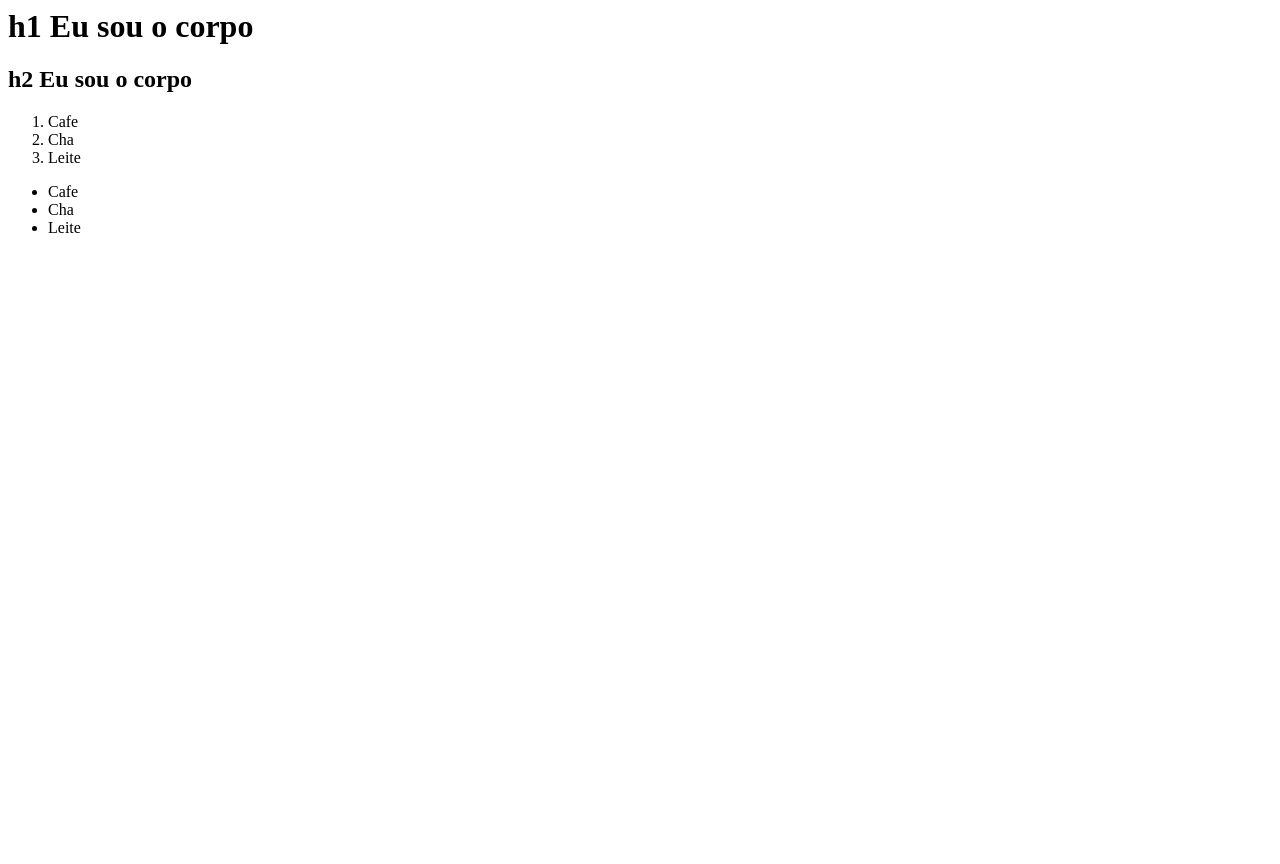
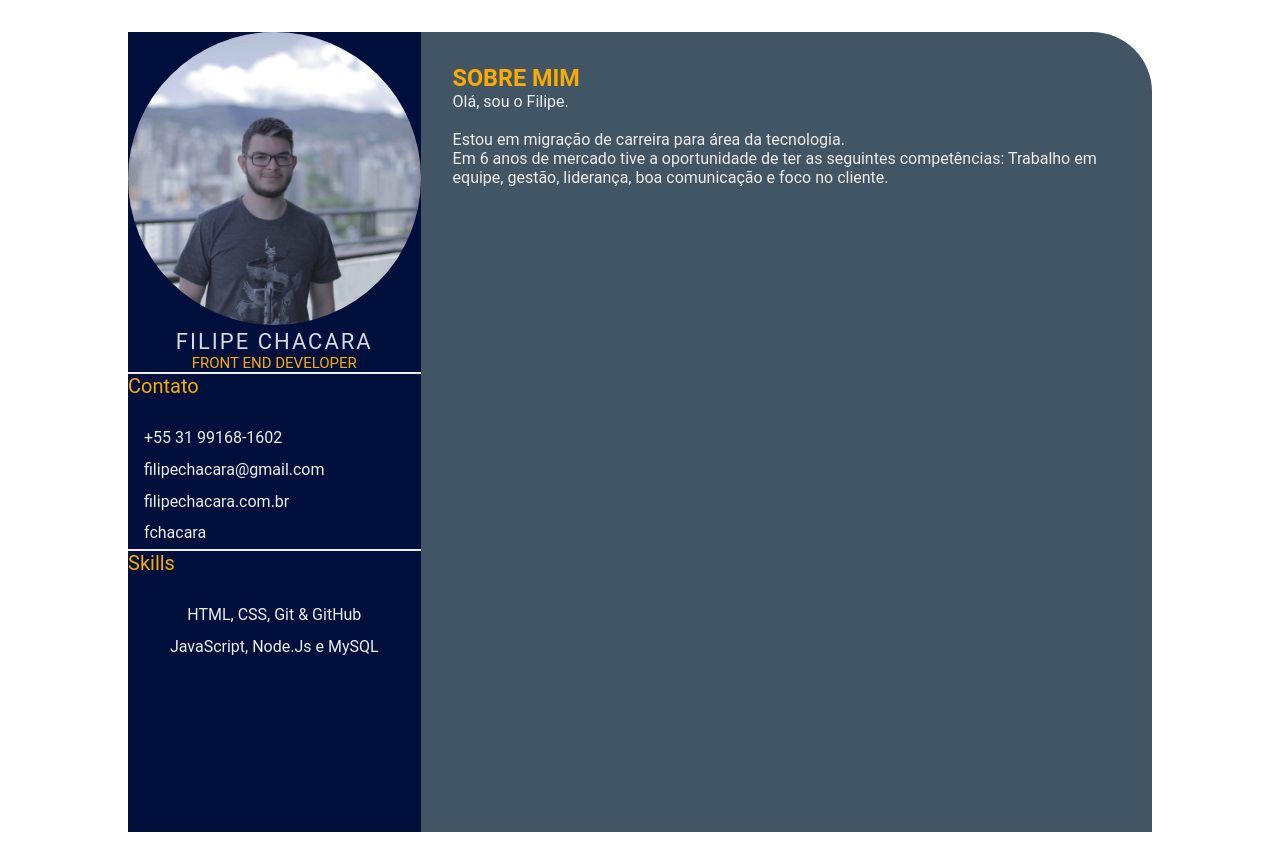
Before and after one commit to fchacara/fchacaraEBACJornada.git.io, a plain HTML site: page index.html in a window 1280 px wide. Before the commit the page ends 800 px from the top, so only its background shows below. Drawn offline with Linux system fonts and the light colour scheme.

Commit message:
feature: add style.css (#2)

```diff
--- a/index.html
+++ b/index.html
@@ -1,21 +1,56 @@
-<html>
-    <head>
-        <title>
-            Olá, eu sou a cabeça
-        </title>
-    </head>
-    <body>
-        <h1>h1 Eu sou o corpo</h1>
-        <h2>h2 Eu sou o corpo</h2>
-    </body>
-    <ol>
-        <li>Cafe</li>
-        <li>Cha</li>
-        <li>Leite</li>
-    </ol>
-    <ul>
-        <li>Cafe</li>
-        <li>Cha</li>
-        <li>Leite</li>
-    </ul>
+<!DOCTYPE html>
+<html lang="en">
+<head>
+    <meta charset="UTF-8">
+    <meta http-equiv="X-UA-Compatible" content="IE=edge">
+    <meta name="viewport" content="width=device-width, initial-scale=1.0">
+    <title>Filipe Chacara CV</title>
+    <link rel="stylesheet" href="style.css">
+</head>
+<body>
+    <main class="resume-contents">
+        <section class="left-section">
+            <section class="left-section-content">
+                <div class="profile">
+                    <img class="profile-image" src="img/profile-image.jpg" alt="Profile image">
+                    <p class="name">Filipe Chacara</p>
+                    <p class="profession"> Front End Developer</p>
+                </div>
+                <div class="contact-info">
+                    <p class="left-title"> Contato </p>
+                    <ul>
+                        <li><i class="fa fa-phone"></i>+55 31 99168-1602</li>
+                        <li><i class="fa fa-envelope"></i>filipechacara@gmail.com</li>
+                        <li><i class="fa fa-globe"></i>filipechacara.com.br</li>
+                        <li><i class="fa fa-git"></i>fchacara</li>
+                    </ul>
+                </div>
+                <div class="skills">
+                    <p class="left-title">Skills</p>
+                    <ul>
+                        <li><p>HTML, CSS, Git & GitHub</p></li>
+                        <li><p>JavaScript, Node.Js e MySQL</p></li>
+                    </ul>
+                </div>
+            </section>
+            </section>
+            <section class="right-section">
+                <div class="right-section-contents">
+                    <section class="about gap">
+                        <div class="right-title"> <h1> Sobre Mim </h1> </div>
+                        <p class="about-me-contents">
+                            Olá, sou o Filipe.<br>
+                            <br> Estou em migração de carreira para área da tecnologia.
+                            <br> Em 6 anos de mercado tive a oportunidade de ter as seguintes competências:
+                            Trabalho em equipe, gestão, liderança, boa comunicação e foco no cliente.<br>
+                        </p>
+                    </section>
+                    <section class="Experience">
+
+                    </section>
+                </div>
+            </section>
+
+    </main>
+</body>
 </html>
--- /dev/null
+++ b/style.css
@@ -0,0 +1,116 @@
+* {
+    margin: 0;
+    padding: 0;
+    box-sizing: border-box;
+    list-style: none;
+    font-family: 'Roboto', sans-serif;
+}
+.name {
+    text-align: center;
+
+
+}
+
+.resume-contents {
+    min-height: 100vh;
+    width: 80%;
+    margin: 2rem auto;
+    display: grid;
+    grid-template-columns: repeat(7, 1fr);
+}
+
+.left-section {
+    grid-column: span 2;
+    height: 100%;
+    background-color: #000f3b;
+}
+
+.right-section {
+    grid-column: span 5;
+    height: 100%;
+    background-color: #425564;
+    border-radius: 0px 60px 0px 0px;
+}
+
+.left-section-contents{
+    padding: 2rem 2rem;
+}
+
+.profile {
+    width: 100%;
+    border-bottom: 2px solid #eeeeee;
+}
+
+.profile .profile-image {
+    width: 100%;
+    border-radius: 60%;
+}
+
+.name {
+    color: #D6DBDF;
+    font-size: 22px;
+    letter-spacing: 2px;
+    text-transform: uppercase;
+}
+
+.profession {
+    color: #faab00;
+    font-size: 15px;
+    text-transform: uppercase;
+    text-align: center;
+}
+
+/* .contact-info { border-bottom: 2px solid #1B2631; } */
+.left-title {
+    color: #faab00;
+    font-size: 20px;
+}
+.contact-info {
+    border-bottom: 2px solid #eeeeee;
+}
+.contact-info ul {
+    padding-top: 1.5rem;
+}
+
+.contact-info ul li,
+.references ul li {
+    padding: .4rem 0;
+    color: #eeeeee;
+
+}
+
+.contact-info ul li i,
+.references ul li i {
+    padding-right: 1rem;
+    font-size: 14px;
+    color: #eeeeee;
+
+}
+
+.skills ul {
+    padding-top: 1.5rem;
+
+}
+.skills ul li p {
+    padding: .4rem 0;
+    color: #eeeeee;
+    text-align: center;
+}
+
+.right-section-contents {
+    padding: 2rem 2rem;
+}
+
+.right-title {
+    color: #faab00;
+    text-transform: uppercase;
+    font-size: 20px;
+}
+
+.gap {
+    padding-bottom: 2rem;
+}
+.about-me-contents {
+    font-size: 16px;
+    color: #eeeeee;
+}
```
Also changed, not shown: img/profile-image.jpg (added).
